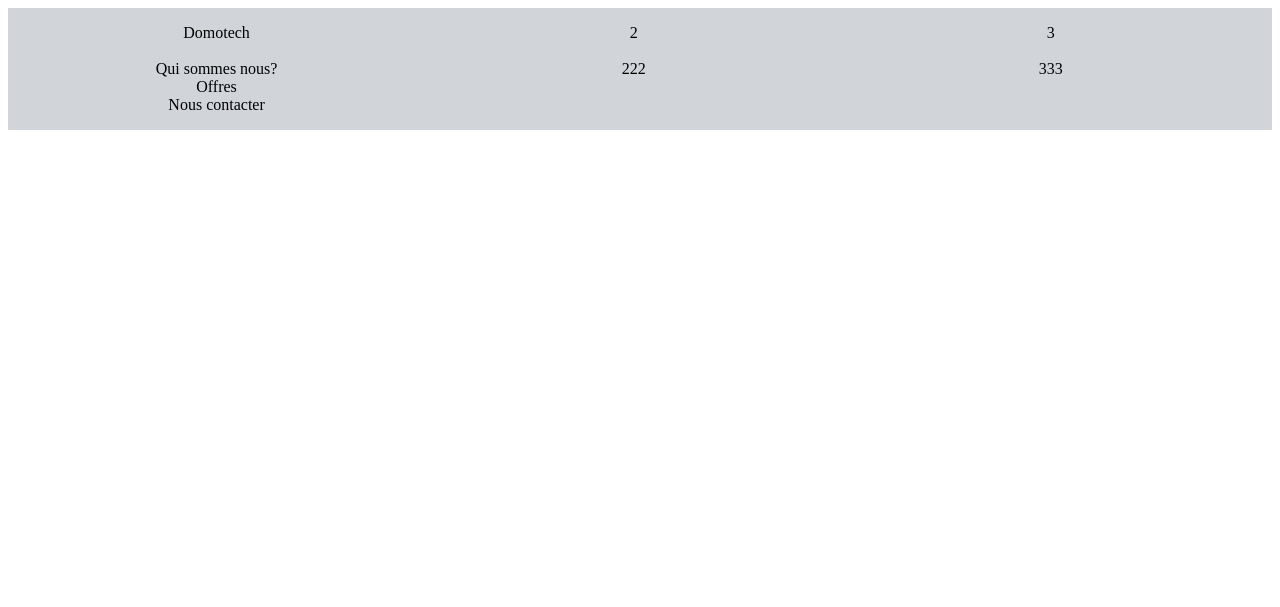
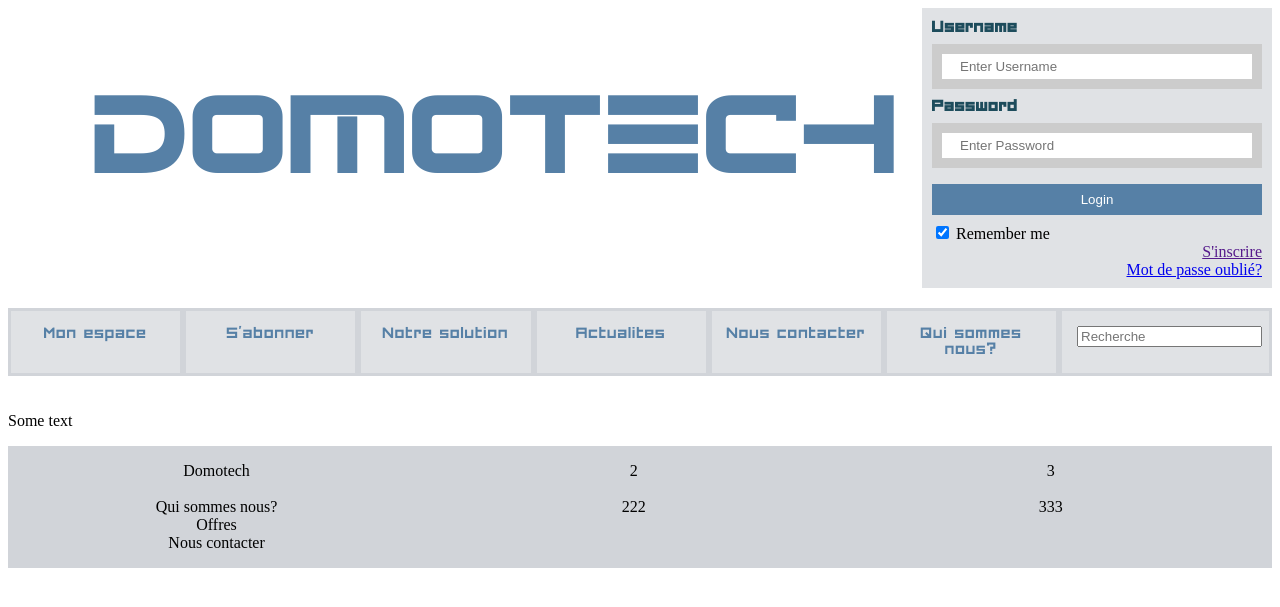
Before and after one commit to AlainRizkallah/HENDEK, a PHP site: page / in a window 1280 px wide. Shown: the top 607 px of the page. Run offline with PHP 8.4, Linux system fonts and the light colour scheme.

Commit message:
maj index.php & clean
supression de fichiers inutiles et creation du fichier index

```diff
--- a/Domotech/Vue/HomePage.html
+++ b/Domotech/Vue/HomePage.html
@@ -7,7 +7,7 @@
 </head>
   <body>
     <header>
-    <h1 class="titre">Domotechv</h1>
+    <h1 class="titre">Domotech</h1>
 
 <div class="login">
   <form action="./Controleur/action_page.php" method="post">
--- /dev/null
+++ b/Domotech/Vue/barremenu.php
@@ -0,0 +1,9 @@
+<ul class="barremenu">
+  <li> <a href =".html" > Mon espace </a> </li>
+  <li> <a href =".html" > S'abonner </a> </li>
+  <li> <a href =".html" > Notre solution </a> </li>
+  <li> <a href =".html" > Actualites </a> </li>
+  <li> <a href =".html" > Nous contacter </a> </li>
+  <li> <a href =".html" > Qui sommes nous? </a> </li>
+  <li> <input type="search" placeholder="Recherche"> </li>
+</ul>
--- /dev/null
+++ b/Domotech/Vue/login.php
@@ -0,0 +1,14 @@
+<div class="login">
+  <form action="action_page.php" method="post">
+      <div class="container">
+        <label><b>Username</b></label>
+        <input type="text" placeholder="Enter Username" name="uname" required>
+        <label><b>Password</b></label>
+        <input type="password" placeholder="Enter Password" name="psw" required>
+        <button type="submit">Login</button>
+        <input type="checkbox" checked="checked"> Remember me<br>
+        <span class="su"><a href="">S'inscrire</a></span><br>
+        <span class="psw"><a href="#">Mot de passe oublié?</a></span>
+      </div>
+    </form>
+  </div>
--- a/Domotech/index.php
+++ b/Domotech/index.php
@@ -1,4 +1,27 @@
 <!DOCTYPE html>
-<link rel="stylesheet" href="./Styles/style.css" >
+<html lang="fr">
+<head>
+  <meta charset="utf-8">
+  <link rel="stylesheet" href="Styles/HomePage.css" >
+  <title>Domotech</title>
+</head>
+  <body>
+    <header>
+    <h1 class="titre">Domotech</h1>
 
-<?php include('Vue/footer.html') ?>
+<?php include('Vue/login.php'); ?>
+
+</header>
+
+    <?php include("Vue/barremenu.php");?>
+
+    <section>
+        <p>
+           Some text
+        </p>
+    </section>
+
+<?php include("Vue/footer.html"); ?>
+
+  </body>
+</html>
```
Also changed, not shown: Domotech/barremenu.php (deleted, +0 -9 lines), Domotech/login.php (deleted, +0 -14 lines).
